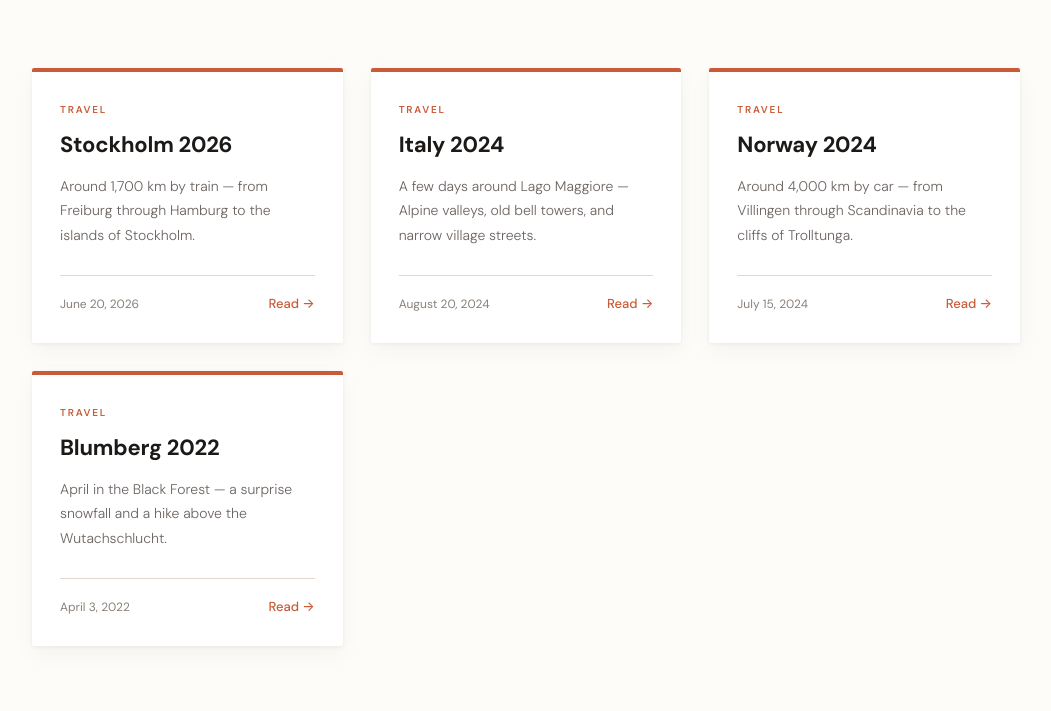
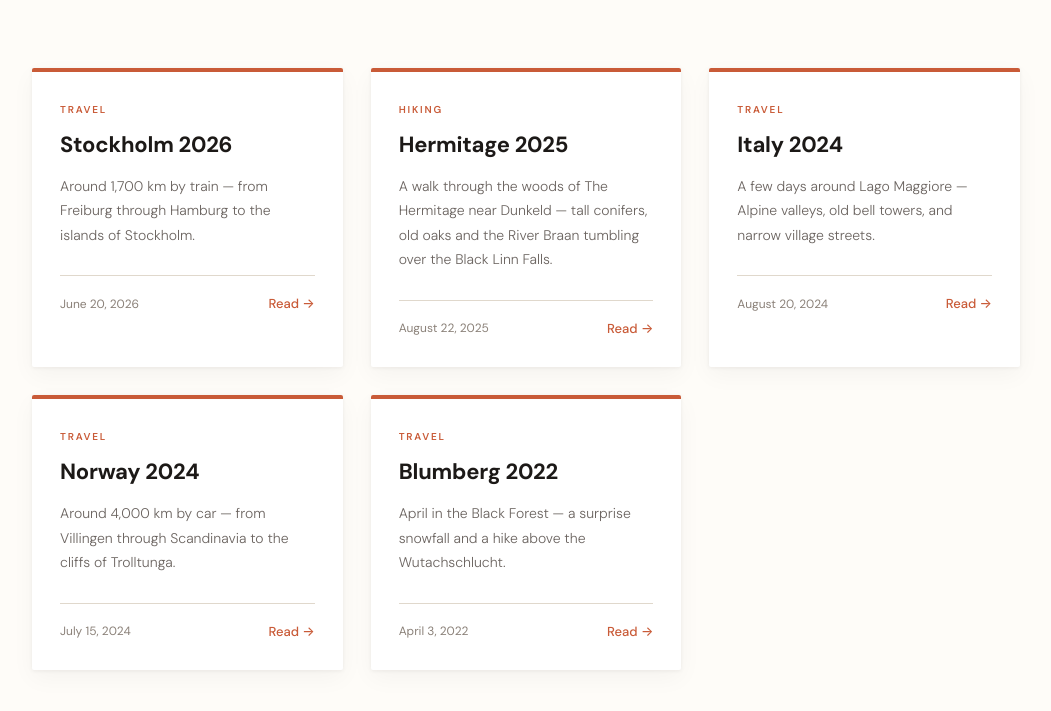
Before and after one commit to Tristan-Bihler/Portfolio, a Jekyll site: the page built from blog.html, in a window 1280 px wide and 900 px high, scrolled down 315 px, cut to the strip 157-868 px from the top of the window. Shown: the whole strip, without its empty margins (114-1165 px from the left). Built offline with Jekyll 4.4.1, drawn with Linux system fonts in a browser that asks for light colours; some of the changed lines change nothing that is shown.

Commit message:
hermitage

```diff
--- a/_data/photo_map.yml
+++ b/_data/photo_map.yml
@@ -254,3 +254,75 @@
   lng: 18.0543
   source: manual
   caption: "Tre Kronor atop the Stadshuset tower"
+
+- file: "Hermitage/_MG_5623.JPG"
+  trip: "Hermitage"
+  thumb: /assets/images/map-thumbs/hermitage-_mg_5623.jpg
+  full: "/Travels/Hermitage/_MG_5623.JPG"
+  lat: 56.5655
+  lng: -3.6035
+  source: manual
+  caption: "Gravel track through the conifer woods"
+
+- file: "Hermitage/_MG_5648.JPG"
+  trip: "Hermitage"
+  thumb: /assets/images/map-thumbs/hermitage-_mg_5648.jpg
+  full: "/Travels/Hermitage/_MG_5648.JPG"
+  lat: 56.5662
+  lng: -3.602
+  source: manual
+  caption: "Birch-lined path in autumn light"
+
+- file: "Hermitage/_MG_5677.JPG"
+  trip: "Hermitage"
+  thumb: /assets/images/map-thumbs/hermitage-_mg_5677.jpg
+  full: "/Travels/Hermitage/_MG_5677.JPG"
+  lat: 56.5668
+  lng: -3.6005
+  source: manual
+  caption: "Old oaks over the path"
+
+- file: "Hermitage/_MG_5690.JPG"
+  trip: "Hermitage"
+  thumb: /assets/images/map-thumbs/hermitage-_mg_5690.jpg
+  full: "/Travels/Hermitage/_MG_5690.JPG"
+  lat: 56.567
+  lng: -3.6
+  source: manual
+  caption: "Still forest pool among the ferns"
+
+- file: "Hermitage/_MG_5903.JPG"
+  trip: "Hermitage"
+  thumb: /assets/images/map-thumbs/hermitage-_mg_5903.jpg
+  full: "/Travels/Hermitage/_MG_5903.JPG"
+  lat: 56.5672
+  lng: -3.5985
+  source: manual
+  caption: "Sunlit spray over the River Braan rapids"
+
+- file: "Hermitage/_MG_6053.JPG"
+  trip: "Hermitage"
+  thumb: /assets/images/map-thumbs/hermitage-_mg_6053.jpg
+  full: "/Travels/Hermitage/_MG_6053.JPG"
+  lat: 56.5671
+  lng: -3.598
+  source: manual
+  caption: "Black Linn Falls below Ossian's Hall"
+
+- file: "Hermitage/_MG_6055.JPG"
+  trip: "Hermitage"
+  thumb: /assets/images/map-thumbs/hermitage-_mg_6055.jpg
+  full: "/Travels/Hermitage/_MG_6055.JPG"
+  lat: 56.5671
+  lng: -3.598
+  source: manual
+  caption: "Black Linn Falls up close"
+
+- file: "Hermitage/_MG_6078.JPG"
+  trip: "Hermitage"
+  thumb: /assets/images/map-thumbs/hermitage-_mg_6078.jpg
+  full: "/Travels/Hermitage/_MG_6078.JPG"
+  lat: 56.567
+  lng: -3.5982
+  source: manual
+  caption: "Mossy stonework along the gorge"
--- /dev/null
+++ b/_posts/2025-08-22-hermitage-2025.md
@@ -0,0 +1,47 @@
+---
+layout: post
+title: "Hermitage 2025"
+date: 2025-08-22
+category: Hiking
+excerpt: "A walk through the woods of The Hermitage near Dunkeld — tall conifers, old oaks and the River Braan tumbling over the Black Linn Falls."
+splash_image: /Travels/Hermitage/_MG_5903.JPG
+map:
+  points:
+    - { name: "The Hermitage", lat: 56.567, lng: -3.600 }
+---
+
+## Into the Woods
+
+<div class="travel-gallery">
+  <img src="/Travels/Hermitage/_MG_5623.JPG" alt="Gravel forest road between tall conifers and moss-covered banks">
+  <img src="/Travels/Hermitage/_MG_5648.JPG" alt="Path through birch trees in autumn light">
+</div>
+
+The Hermitage is a patch of woodland on the River Braan, just outside Dunkeld in Perthshire. The walk starts on a wide gravel track under tall conifers, the bank on one side thickly covered in moss and bracken, the light coming down in thin shafts from far above. Further on the forest changes character: the conifers give way to birch and the track narrows, the trees turn yellow at the edges, and patches of sun reach the ground.
+
+## Oaks & Still Water
+
+<div class="travel-gallery">
+  <img src="/Travels/Hermitage/_MG_5677.JPG" alt="Two large oak trees with a wide canopy">
+  <img src="/Travels/Hermitage/_MG_5690.JPG" alt="Dark forest pool among ferns and fallen leaves">
+</div>
+
+Between the plantation and the river stand some properly old broadleaf trees. These two oaks spread their branches out over the path in a canopy so wide you have to tilt your head back to take it in. Off the trail, a small pool sits among ferns and moss, ringed by a few flat stones. Fallen leaves float on the black water, which mirrors the trees overhead almost perfectly.
+
+## The River Braan
+
+<div class="travel-gallery">
+  <img src="/Travels/Hermitage/_MG_5903.JPG" alt="Sunlight through spray over rapids on the River Braan">
+</div>
+
+Then you hear the river before you see it. The Braan runs through a narrow, rocky gorge here, and where it squeezes between the boulders it turns to white water. Spray hangs in the air above the rapids and catches the low sun in visible beams, which light up the mossy rocks against the dark trees behind.
+
+## Black Linn Falls
+
+<div class="travel-gallery">
+  <img src="/Travels/Hermitage/_MG_6053.JPG" alt="Black Linn Falls below Ossian's Hall in autumn woods">
+  <img src="/Travels/Hermitage/_MG_6055.JPG" alt="Close view of the Black Linn Falls">
+  <img src="/Travels/Hermitage/_MG_6078.JPG" alt="Mossy stone wall beside the gorge">
+</div>
+
+The main attraction is the **Black Linn Falls**, where the river drops through a cleft in dark rock into a churning pool. From the viewing area the falls sit at the bottom of the frame, with the slate roof of Ossian's Hall — an eighteenth-century folly built to frame this exact view — just visible through the trees above. Close up, the water is brown-white with peat and fast enough to throw spray up the rock faces. The stonework along the gorge, stacked and covered in moss, is the last detail before the path turns back into the trees.
```
Also changed, not shown: assets/images/map-thumbs/hermitage-_mg_5623.jpg (added), assets/images/map-thumbs/hermitage-_mg_5648.jpg (added), assets/images/map-thumbs/hermitage-_mg_5677.jpg (added), assets/images/map-thumbs/hermitage-_mg_5690.jpg (added), assets/images/map-thumbs/hermitage-_mg_5903.jpg (added), assets/images/map-thumbs/hermitage-_mg_6053.jpg (added), assets/images/map-thumbs/hermitage-_mg_6055.jpg (added), assets/images/map-thumbs/hermitage-_mg_6078.jpg (added), 8 other files.
